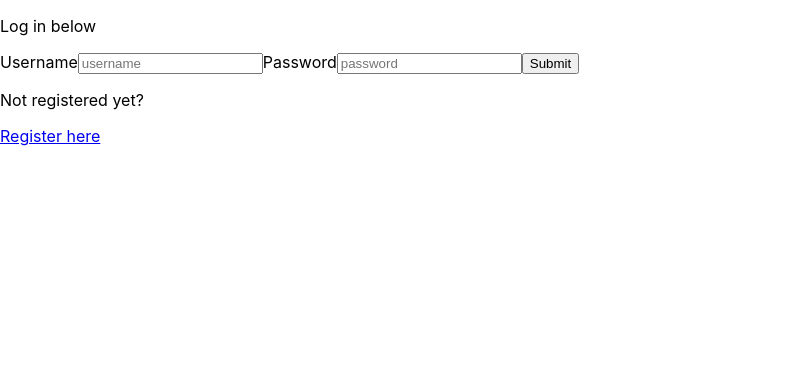
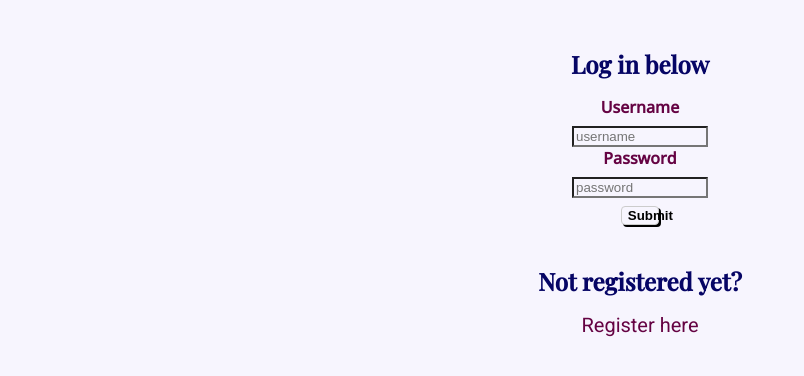
Before and after one commit to InbalGam/trip_planner, a React (Create React App) app in the folder frontend/trip-planner/: page /login in a window 1280 px wide. Shown: the top 376 px of the page, without its empty margins (0-804 px from the left). Built offline with nearby package versions, Linux system fonts and the light colour scheme; a web font is replaced by a local one.

Commit message:
added login css

```diff
--- a/frontend/trip-planner/src/Components/Login.js
+++ b/frontend/trip-planner/src/Components/Login.js
@@ -2,6 +2,7 @@ import { Link } from 'react-router-dom';
 import { useState } from "react";
 import {login} from '../Api';
 import { useNavigate, useSearchParams } from 'react-router-dom';
+import styles from './Styles/Login.css';
 
 
 function Login() {
@@ -35,10 +36,10 @@ function Login() {
     };
 
     return (
-        <div className="login">
+        <div className="login_container">
             {searchParams.get("logout") ? 'Succefully logged out' : ''}
             {searchParams.get("register") ? 'Succefully registered, you can log in' : ''}
-            <p>Log in below</p>
+            <p className='loginHeadline'>Log in below</p>
             <form onSubmit={submitLogin}>
                 <label for='username'>Username</label>
                 <input id='username' type='text' name='username' value={username} placeholder={'username'} onChange={handleUsernameChange} />
@@ -49,8 +50,8 @@ function Login() {
             <div className='authStatus'>
                 {authFailed ? 'Username or Password are incorrect, try again' : ''}
             </div>
-            <p>Not registered yet?</p>
-            <Link to='/register'>Register here</Link>
+            <p className='registrationHeadline'>Not registered yet?</p>
+            <Link to='/register' className='registrationLink' >Register here</Link>
         </div>
     );
 };
--- /dev/null
+++ b/frontend/trip-planner/src/Components/Styles/Login.css
@@ -0,0 +1,69 @@
+* {
+    background-color: #f7f5fe;
+}
+
+.loginHeadline {
+    font-family: 'Playfair Display', serif;
+    margin-top: 3rem;
+    font-weight: bold;
+    margin-bottom: 1rem;
+    font-size: 1.5rem;
+    color: #060565;
+}
+
+.login_container {
+    text-align: center;
+}
+
+form {
+    display: flex;
+    flex-direction: column;
+    justify-content: center;
+}
+
+form input {
+    width: 10%;
+    align-self: center;
+    margin-top: 0.5rem;
+}
+
+form button {
+    width: 3%;
+    align-self: center;
+    margin-top: 0.5rem;
+    border: 0.06rem solid #ccc;
+    border-radius: 0.25rem;
+    box-sizing: border-box;
+    box-shadow: 2px 2px;
+    font-weight: bold;
+}
+
+form button:hover {
+    background-color: #c5a1b9;
+}
+
+form label {
+    color: #650343;
+    font-family: 'Open Sans', sans-serif;
+    font-weight: bolder;
+}
+
+.registrationHeadline {
+    font-family: 'Playfair Display', serif;
+    margin-top: 2.5rem;
+    font-weight: bold;
+    margin-bottom: 1rem;
+    font-size: 1.5rem;
+    color: #060565;
+}
+
+.registrationLink {
+    font-family: 'Roboto', sans-serif;
+    font-size: 1.25rem;
+    text-decoration: none;
+    color: #650343;
+}
+
+.registrationLink:hover {
+    text-decoration: underline;
+}
```
